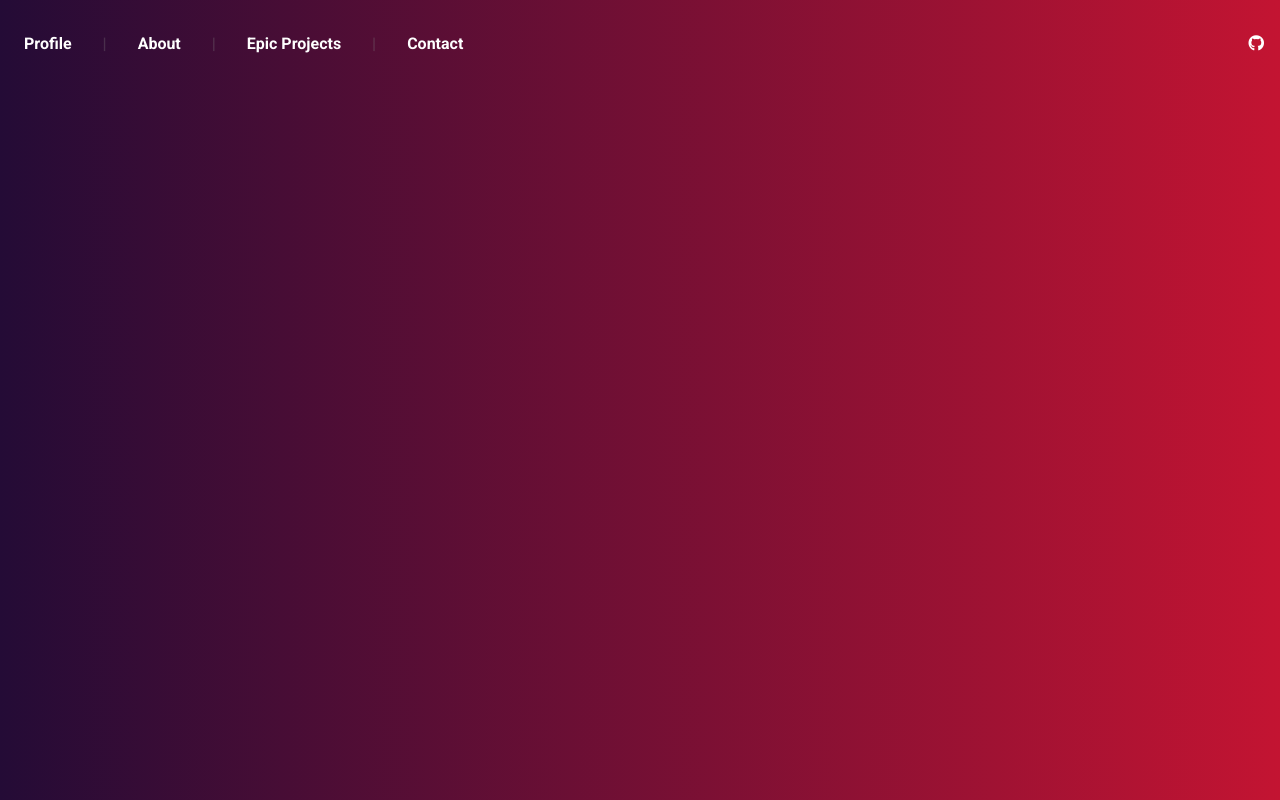
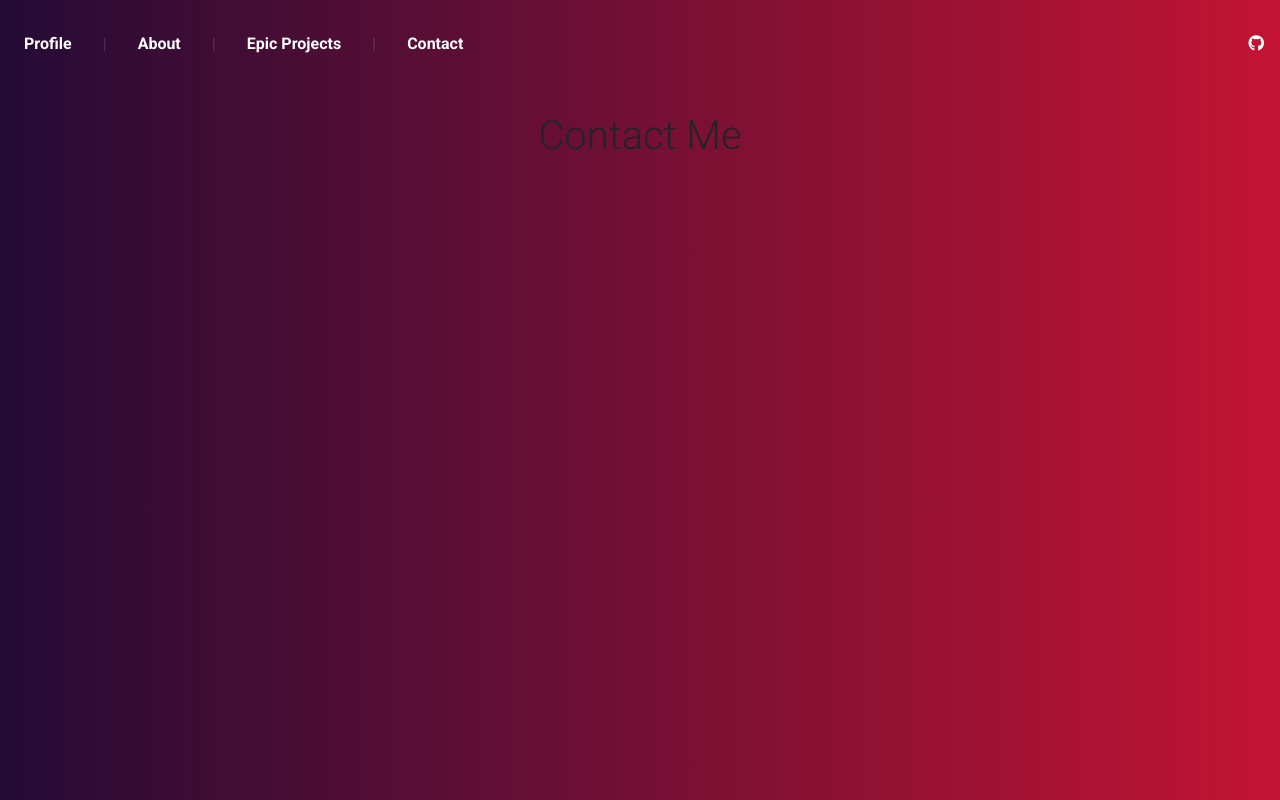
Before and after one commit to mvolonnino/react-portfolio, a React (Create React App) app: page /react-portfolio/contact in a window 1280 px wide. Built offline with nearby package versions, Linux system fonts and the light colour scheme.

Commit message:
contact me page route / just contact me

```diff
--- a/src/App.js
+++ b/src/App.js
@@ -6,6 +6,7 @@ import MyNavbar from "./components/Nav";
 import Profile from "./pages/Profile/Profile";
 import AboutMe from "./pages/AboutMe";
 import EpicProjects from "./pages/EpicProjects/EpicProjects";
+import ContactMe from "./pages/Contact";
 
 function App() {
   return (
@@ -22,6 +23,9 @@ function App() {
           <Route exact path={"/react-portfolio/projects"}>
             <EpicProjects />
           </Route>
+          <Route exact path={"/react-portfolio/contact"}>
+            <ContactMe />
+          </Route>
         </Switch>
       </div>
     </Router>
--- a/src/components/Jumbotron/index.jsx
+++ b/src/components/Jumbotron/index.jsx
@@ -38,18 +38,13 @@ function Jumbotron() {
             <p>Below are links to my GitHub repository and LinkedIn channel.</p>
             <MDBBtn
               href="https://www.linkedin.com/in/matthew-volonnino-30076a1b1/"
-              // target="_blank"
+              target="_blank"
               social="li"
               gradient="mean-fruit"
             >
               <MDBIcon fab icon="linkedin-in" className="pr-1" /> Linkedin
             </MDBBtn>
-            <MDBBtn
-              href="http://github.com/mvolonnino"
-              // target="_blank"
-              social="git"
-              gradient="peach"
-            >
+            <MDBBtn href="http://github.com/mvolonnino" target="_blank" social="git" gradient="peach">
               <MDBIcon fab icon="github" className="pr-1" /> Github
             </MDBBtn>
           </div>
--- /dev/null
+++ b/src/pages/Contact.jsx
@@ -0,0 +1,13 @@
+import React from "react";
+
+function ContactMe() {
+  return (
+    <div className="container">
+      <div className="jumobotron">
+        <h1>Contact Me</h1>
+      </div>
+    </div>
+  );
+}
+
+export default ContactMe;
```
